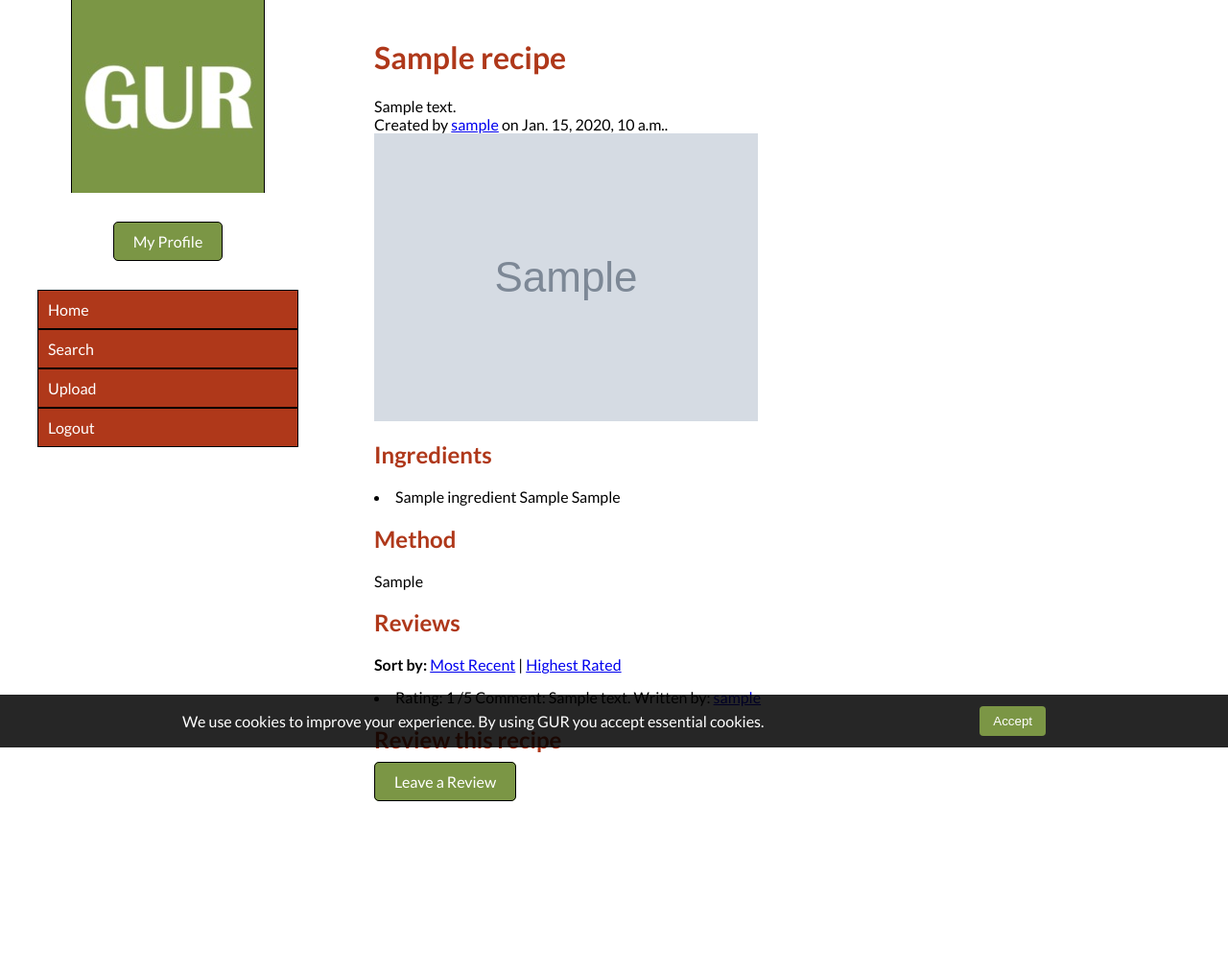
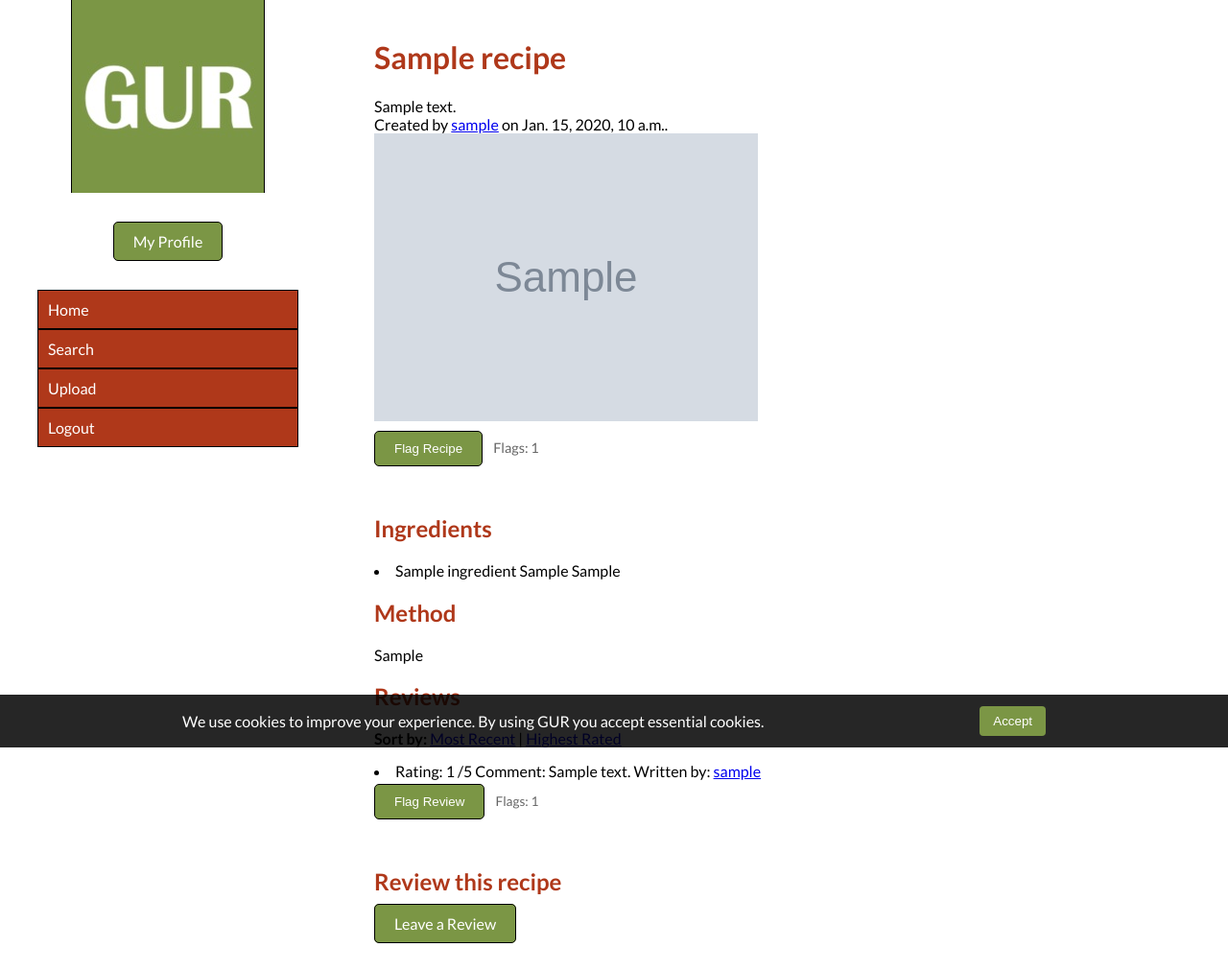
Before and after one commit to jackhill568/GUR, a Django app: a page that uses templates/main/base.html in a window 1280 px wide. Shown: the part 21-1033 px from the top of the page at 96% size. Before the commit the page ends 856 px from the top, so only its background shows below. Run offline with Django 3.2, Linux system fonts and the light colour scheme; a user stored in the database is signed in; tables that the repository leaves empty hold one stand-in row (values such as "Sample post"); grey boxes marked "Sample" are stand-in pictures; some libraries are stand-ins or nearby versions.

Commit message:
Added admin system

```diff
--- a/main/admin.py
+++ b/main/admin.py
@@ -1,5 +1,5 @@
 from django.contrib import admin
-from main.models import Recipe, Category, Ingredient, RecipeIngredients, UserProfile, Review
+from main.models import Recipe, Category, Ingredient, RecipeIngredients, UserProfile, Review, Flag
 # Register your models here.
 
 
@@ -9,3 +9,4 @@ admin.site.register(Ingredient)
 admin.site.register(RecipeIngredients)
 admin.site.register(UserProfile)
 admin.site.register(Review)
+admin.site.register(Flag)
--- a/main/urls.py
+++ b/main/urls.py
@@ -13,4 +13,19 @@ urlpatterns = [
     path('user/<int:user_id>/', views.view_user, name='view_user'),
     path('search', views.search, name='search'),
     path('recipe/<slug:recipe_slug>/add_review/', views.add_review, name='add_review'),
+    # Moderation
+    path('moderation/', views.admin_dashboard, name='admin_dashboard'),
+    path('moderation/recipe/<slug:recipe_slug>/delete/', views.admin_delete_recipe, name='admin_delete_recipe'),
+    path('moderation/recipe/<slug:recipe_slug>/resolve/', views.admin_resolve_recipe_flags, name='admin_resolve_recipe_flags'),
+    path('moderation/recipe/<slug:recipe_slug>/resolve2/', views.admin_resolve_recipe, name='admin_resolve_recipe'),
+    path('moderation/review/<int:review_id>/delete/', views.admin_delete_review, name='admin_delete_review'),
+    path('moderation/review/<int:review_id>/resolve/', views.admin_resolve_review_flags, name='admin_resolve_review_flags'),
+    path('moderation/review/<int:review_id>/resolve2/', views.admin_resolve_review, name='admin_resolve_review'),
+    path('moderation/user/<int:user_id>/delete/', views.admin_delete_user, name='admin_delete_user'),
+    path('moderation/user/<int:user_id>/resolve/', views.admin_resolve_user_flags, name='admin_resolve_user_flags'),
+    path('moderation/user/<int:user_id>/resolve2/', views.admin_resolve_user, name='admin_resolve_user'),
+    # Flags
+    path('recipe/<slug:recipe_slug>/flag/', views.flag_recipe, name='flag_recipe'),
+    path('review/<int:review_id>/flag/', views.flag_review, name='flag_review'),
+    path('user/<int:user_id>/flag/', views.flag_user, name='flag_user'),
 ]
--- a/main/views.py
+++ b/main/views.py
@@ -7,17 +7,38 @@ from django.urls import reverse
 from django.contrib.auth import authenticate, login, logout
 from django.contrib.auth.decorators import login_required
 
-from django.db.models import Avg
+from django.db.models import Avg, F
 
 from datetime import timedelta
 
 from django.utils import timezone
 
-from main.models import UserProfile, Recipe, RecipeIngredients, Ingredient, Review
-from main.forms import UserForm, UserProfileForm, RecipeForm
+from main.models import UserProfile, Recipe, RecipeIngredients, Ingredient, Review, Flag
+from main.forms import UserForm, UserProfileForm, RecipeForm, ReviewForm
 
 from haystack.query import SearchQuerySet
 from django.core.paginator import Paginator
+from django.contrib.contenttypes.models import ContentType
+from django.db import IntegrityError, transaction
+from django.views.decorators.http import require_POST
+
+
+def _is_admin(user) -> bool:
+    if not user.is_authenticated:
+        return False
+    try:
+        profile = UserProfile.objects.get(user=user)
+    except UserProfile.DoesNotExist:
+        return False
+    return profile.permission_level == 1
+
+
+def admin_required(view_func):
+    def _wrapped(request, *args, **kwargs):
+        if not _is_admin(request.user):
+            return redirect('GUR:home')
+        return view_func(request, *args, **kwargs)
+    return _wrapped
 
 
 
@@ -217,3 +238,218 @@ def add_review(request, recipe_slug):
     }
 
     return render(request, 'main/add_review.html', context=context_dict)
+
+
+@admin_required
+def admin_dashboard(request):
+    only_flagged = request.GET.get('flagged') in ('1', 'true', 'True')
+    per_page = 10
+
+    recipe_qs = Recipe.objects
+    review_qs = Review.objects
+    user_qs = UserProfile.objects
+
+    if only_flagged:
+        recipe_qs = recipe_qs.filter(flags__gt=0)
+        review_qs = review_qs.filter(flags__gt=0)
+        user_qs = user_qs.filter(flags__gt=0)
+
+    recipe_paginator = Paginator(recipe_qs.order_by('-flags', '-date'), per_page)
+    review_paginator = Paginator(review_qs.order_by('-flags', '-id'), per_page)
+    user_paginator = Paginator(user_qs.order_by('-flags', 'user__username'), per_page)
+
+    recipe_page = recipe_paginator.get_page(request.GET.get('recipe_page'))
+    review_page = review_paginator.get_page(request.GET.get('review_page'))
+    user_page = user_paginator.get_page(request.GET.get('user_page'))
+
+    return render(request, 'main/admin_dashboard.html', context={
+        'recipe_page': recipe_page,
+        'review_page': review_page,
+        'user_page': user_page,
+        'only_flagged': only_flagged,
+    })
+
+
+@admin_required
+@require_POST
+def admin_delete_recipe(request, recipe_slug):
+    try:
+        recipe = Recipe.objects.get(slug=recipe_slug)
+        # Clean up flags for this object
+        from django.contrib.contenttypes.models import ContentType
+        ct = ContentType.objects.get_for_model(Recipe)
+        Flag.objects.filter(content_type=ct, object_id=recipe.pk).delete()
+        recipe.delete()
+    except Recipe.DoesNotExist:
+        pass
+    return redirect('GUR:admin_dashboard')
+
+
+@admin_required
+@require_POST
+def admin_delete_review(request, review_id):
+    try:
+        review = Review.objects.get(id=review_id)
+        from django.contrib.contenttypes.models import ContentType
+        ct = ContentType.objects.get_for_model(Review)
+        Flag.objects.filter(content_type=ct, object_id=review.pk).delete()
+        review.delete()
+    except Review.DoesNotExist:
+        pass
+    return redirect('GUR:admin_dashboard')
+
+
+@admin_required
+@require_POST
+def admin_delete_user(request, user_id):
+    try:
+        profile = UserProfile.objects.get(id=user_id)
+        # Deleting profile cascades to recipes/reviews via FK relationships
+        from django.contrib.contenttypes.models import ContentType
+        ct = ContentType.objects.get_for_model(UserProfile)
+        Flag.objects.filter(content_type=ct, object_id=profile.pk).delete()
+        profile.user.delete()
+    except UserProfile.DoesNotExist:
+        pass
+    return redirect('GUR:admin_dashboard')
+
+
+@admin_required
+@require_POST
+def admin_resolve_recipe_flags(request, recipe_slug):
+    try:
+        recipe = Recipe.objects.get(slug=recipe_slug)
+        from django.contrib.contenttypes.models import ContentType
+        ct = ContentType.objects.get_for_model(Recipe)
+        Flag.objects.filter(content_type=ct, object_id=recipe.pk).delete()
+        Recipe.objects.filter(pk=recipe.pk).update(flags=0)
+    except Recipe.DoesNotExist:
+        pass
+    return redirect('GUR:admin_dashboard')
+
+
+@admin_required
+@require_POST
+def admin_resolve_review_flags(request, review_id):
+    try:
+        review = Review.objects.get(id=review_id)
+        from django.contrib.contenttypes.models import ContentType
+        ct = ContentType.objects.get_for_model(Review)
+        Flag.objects.filter(content_type=ct, object_id=review.pk).delete()
+        Review.objects.filter(pk=review.pk).update(flags=0)
+    except Review.DoesNotExist:
+        pass
+    return redirect('GUR:admin_dashboard')
+
+
+@admin_required
+@require_POST
+def admin_resolve_user_flags(request, user_id):
+    try:
+        profile = UserProfile.objects.get(id=user_id)
+        from django.contrib.contenttypes.models import ContentType
+        ct = ContentType.objects.get_for_model(UserProfile)
+        Flag.objects.filter(content_type=ct, object_id=profile.pk).delete()
+        UserProfile.objects.filter(pk=profile.pk).update(flags=0)
+    except UserProfile.DoesNotExist:
+        pass
+    return redirect('GUR:admin_dashboard')
+
+
+@admin_required
+@require_POST
+def admin_resolve_recipe(request, recipe_slug):
+    try:
+        recipe = Recipe.objects.get(slug=recipe_slug)
+        ct = ContentType.objects.get_for_model(Recipe)
+        Flag.objects.filter(content_type=ct, object_id=recipe.pk).delete()
+        recipe.flags = 0
+        recipe.save()
+    except Recipe.DoesNotExist:
+        pass
+    return redirect('GUR:admin_dashboard')
+
+
+@admin_required
+@require_POST
+def admin_resolve_review(request, review_id):
+    try:
+        review = Review.objects.get(id=review_id)
+        ct = ContentType.objects.get_for_model(Review)
+        Flag.objects.filter(content_type=ct, object_id=review.pk).delete()
+        review.flags = 0
+        review.save()
+    except Review.DoesNotExist:
+        pass
+    return redirect('GUR:admin_dashboard')
+
+
+@admin_required
+@require_POST
+def admin_resolve_user(request, user_id):
+    try:
+        profile = UserProfile.objects.get(id=user_id)
+        ct = ContentType.objects.get_for_model(UserProfile)
+        Flag.objects.filter(content_type=ct, object_id=profile.pk).delete()
+        profile.flags = 0
+        profile.save()
+    except UserProfile.DoesNotExist:
+        pass
+    return redirect('GUR:admin_dashboard')
+
+
+@login_required
+@require_POST
+def flag_recipe(request, recipe_slug):
+    try:
+        recipe = Recipe.objects.get(slug=recipe_slug)
+        profile = UserProfile.objects.get(user=request.user)
+        ct = ContentType.objects.get_for_model(Recipe)
+        try:
+            with transaction.atomic():
+                Flag.objects.create(user=profile, content_type=ct, object_id=recipe.pk)
+                Recipe.objects.filter(pk=recipe.pk).update(flags=F('flags') + 1)
+        except IntegrityError:
+            pass
+    except Recipe.DoesNotExist:
+        pass
+    next_url = request.POST.get('next') or recipe.get_absolute_url() if 'recipe' in locals() else reverse('GUR:home')
+    return redirect(next_url)
+
+
+@login_required
+@require_POST
+def flag_review(request, review_id):
+    try:
+        review = Review.objects.get(id=review_id)
+        profile = UserProfile.objects.get(user=request.user)
+        ct = ContentType.objects.get_for_model(Review)
+        try:
+            with transaction.atomic():
+                Flag.objects.create(user=profile, content_type=ct, object_id=review.pk)
+                Review.objects.filter(pk=review.pk).update(flags=F('flags') + 1)
+        except IntegrityError:
+            pass
+        next_url = request.POST.get('next') or review.get_absolute_url()
+    except Review.DoesNotExist:
+        next_url = reverse('GUR:home')
+    return redirect(next_url)
+
+
+@login_required
+@require_POST
+def flag_user(request, user_id):
+    try:
+        profile = UserProfile.objects.get(id=user_id)
+        flagger = UserProfile.objects.get(user=request.user)
+        ct = ContentType.objects.get_for_model(UserProfile)
+        try:
+            with transaction.atomic():
+                Flag.objects.create(user=flagger, content_type=ct, object_id=profile.pk)
+                UserProfile.objects.filter(pk=profile.pk).update(flags=F('flags') + 1)
+        except IntegrityError:
+            pass
+        next_url = request.POST.get('next') or profile.get_absolute_url()
+    except UserProfile.DoesNotExist:
+        next_url = reverse('GUR:home')
+    return redirect(next_url)
--- a/requirments.txt
+++ b/requirments.txt
@@ -2,3 +2,4 @@ django==2.1.5
 pillow==5.4.1
 django-haystack>=2.8,<3.0
 whoosh
+django-select2
--- a/templates/main/base.html
+++ b/templates/main/base.html
@@ -33,8 +33,8 @@
         <nav class="sidebar">
             <div class="logo-box"><img src="{% static 'images/logo.jpg' %}" alt="GUR Logo" /></div>
             {% if user.is_authenticated and user.userprofile %}
-				<a href="{% url 'GUR:view_user' user.userprofile.id %}" class="profile-link-button">My Profile</a>
-			{% endif %}
+                <a href="{% url 'GUR:view_user' user.userprofile.id %}" class="profile-link-button">My Profile</a>
+            {% endif %}
 
             <div class="navigation-link-button">
                 <a href="{% url 'GUR:home' %}">Home</a>
@@ -42,6 +42,9 @@
 
                 {% if user.is_authenticated %}
                     <a href="{% url 'GUR:upload' %}">Upload</a>
+                    {% if user.userprofile and user.userprofile.permission_level == 1 %}
+                        <a href="{% url 'GUR:admin_dashboard' %}">Moderation</a>
+                    {% endif %}
 
                     <a href="{% url 'GUR:logout' %}">Logout</a>
                 {% else %}
--- a/templates/main/recipe.html
+++ b/templates/main/recipe.html
@@ -22,6 +22,27 @@
 		<br />
 		<img src="{{ MEDIA_URL }}images/{{ recipe.picture }}"
 				alt="Recipe Picture" />
+
+		<div style="margin-top:10px;">
+			{% if user.is_authenticated %}
+				<form method="post" action="{% url 'GUR:flag_recipe' recipe.slug %}" style="display:inline;">
+					{% csrf_token %}
+					<input type="hidden" name="next" value="{{ request.get_full_path }}" />
+					<button type="submit" class="profile-link-button">Flag Recipe</button>
+				</form>
+			{% endif %}
+			{% if user.is_authenticated and user.userprofile and user.userprofile.permission_level == 1 %}
+				<form method="post" action="{% url 'GUR:admin_resolve_recipe' recipe.slug %}" style="display:inline; margin-left:8px;">
+					{% csrf_token %}
+					<button type="submit" class="profile-link-button" onclick="return confirm('Clear all flags on this recipe?');">Resolve Flags</button>
+				</form>
+				<form method="post" action="{% url 'GUR:admin_delete_recipe' recipe.slug %}" style="display:inline; margin-left:8px;">
+					{% csrf_token %}
+					<button type="submit" class="profile-link-button" onclick="return confirm('Delete this recipe?');">Delete Recipe</button>
+				</form>
+			{% endif %}
+			<span style="margin-left:8px; font-size: 0.9em; color:#666;">Flags: {{ recipe.flags }}</span>
+		</div>
 
 
 		<!-- ingredients -->
@@ -68,6 +89,26 @@
 				Rating: {{ review.rating }} /5
 				Comment: {{ review.description }}
 				Written by: <a href="{% url 'GUR:view_user' review.user.id %}">{{ review.user.user.username }}</a>
+				<div>
+					{% if user.is_authenticated %}
+						<form method="post" action="{% url 'GUR:flag_review' review.id %}" style="display:inline;">
+							{% csrf_token %}
+							<input type="hidden" name="next" value="{{ request.get_full_path }}" />
+							<button type="submit" class="profile-link-button" style="margin-top:4px;">Flag Review</button>
+						</form>
+					{% endif %}
+					{% if user.is_authenticated and user.userprofile and user.userprofile.permission_level == 1 %}
+						<form method="post" action="{% url 'GUR:admin_resolve_review' review.id %}" style="display:inline;">
+							{% csrf_token %}
+							<button type="submit" class="profile-link-button" style="margin-top:4px;" onclick="return confirm('Clear flags on this review?');">Resolve</button>
+						</form>
+						<form method="post" action="{% url 'GUR:admin_delete_review' review.id %}" style="display:inline;">
+							{% csrf_token %}
+							<button type="submit" class="profile-link-button" style="margin-top:4px;" onclick="return confirm('Delete this review?');">Delete Review</button>
+						</form>
+					{% endif %}
+					<span style="margin-left:8px; font-size: 0.85em; color:#666;">Flags: {{ review.flags }}</span>
+				</div>
 			</li>
 			{% endfor %}
 		{% else %}
```
Also changed, not shown: main/models.py (+22 -0 lines), templates/main/admin_dashboard.html (added, +124 -0 lines), templates/main/user.html (+18 -1 lines), main/migrations/0001_initial.py (added), main/migrations/0002_auto_20260325_1529.py (deleted), main/migrations/0003_remove_userprofile_nickname.py (deleted).
